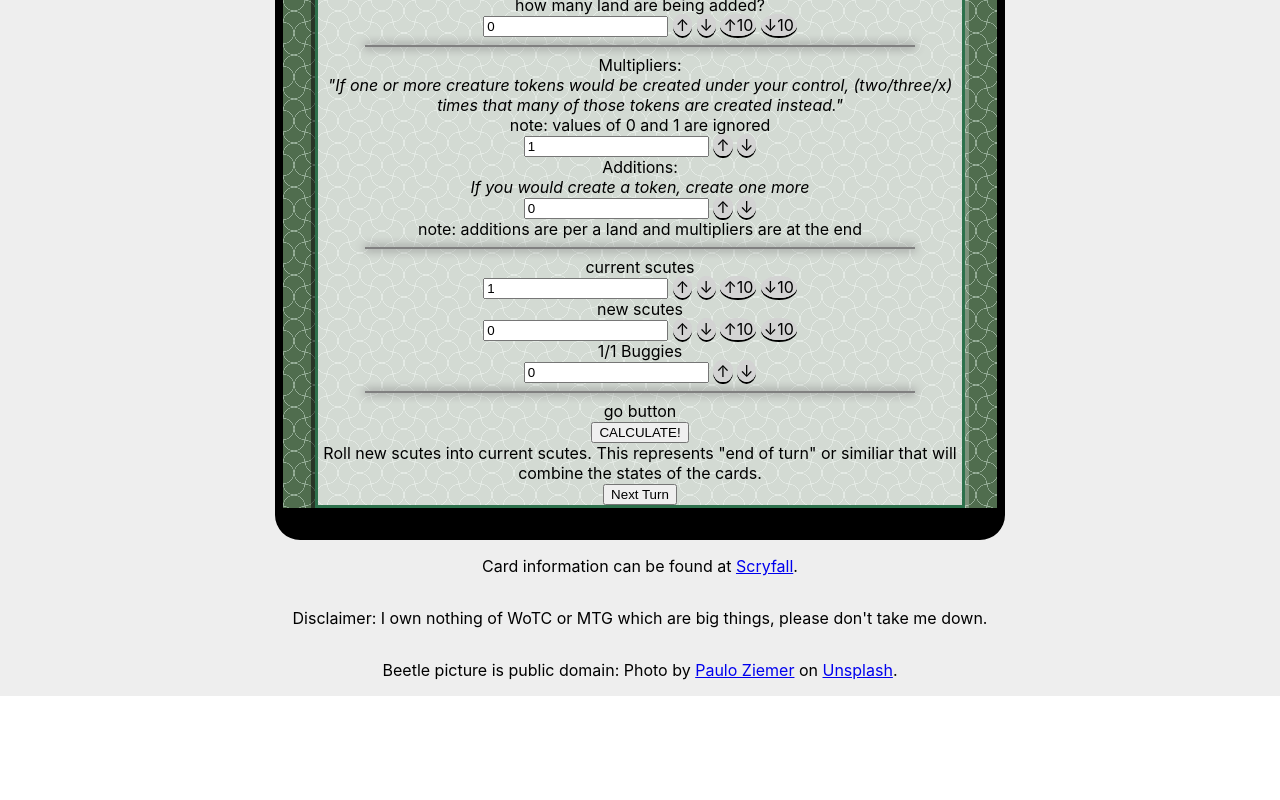
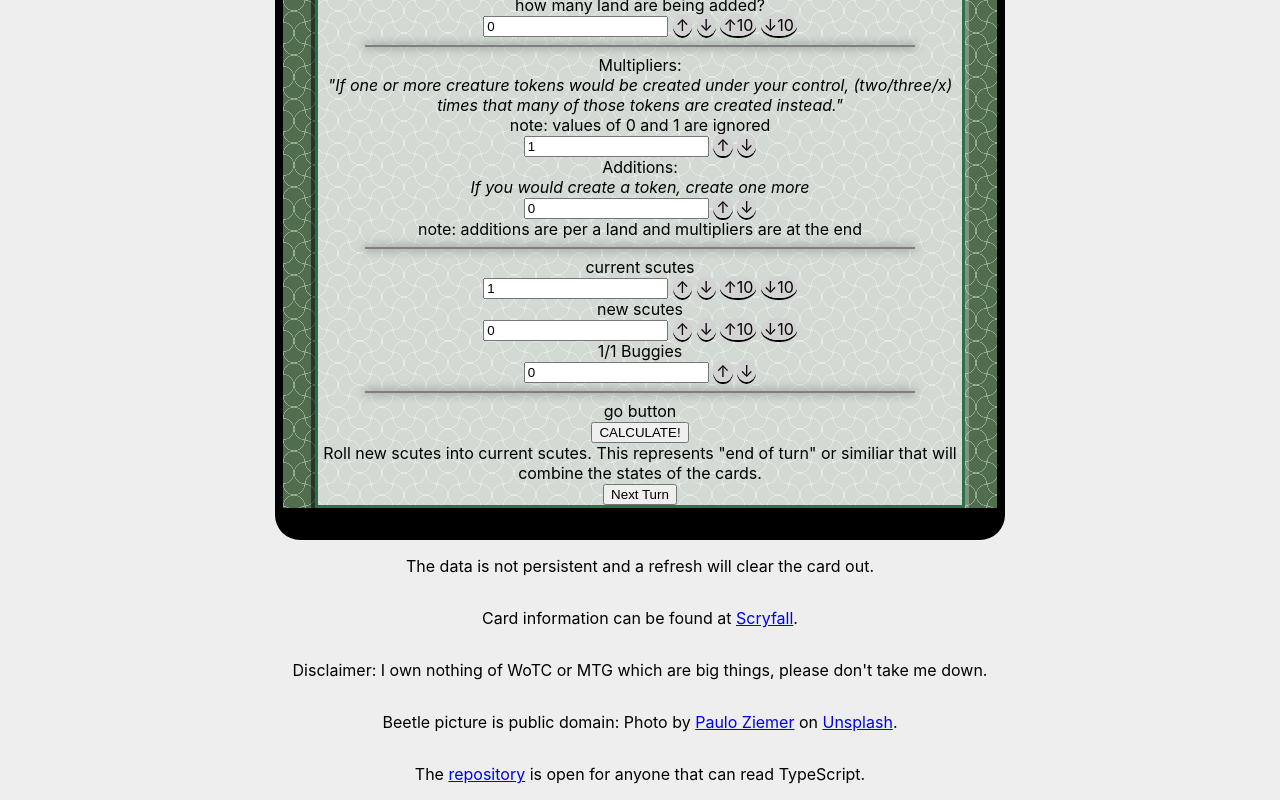
Before and after one commit to Schoony415/ScuteStorm, a React (Create React App) app: page / in a window 1280 px wide. Shown: the part 580-1380 px from the top of the page. Before the commit the page ends 1276 px from the top, so only its background shows below. Built offline with nearby package versions, Linux system fonts and the light colour scheme.

Commit message:
Adds repository link and persistence note

```diff
--- a/src/App.tsx
+++ b/src/App.tsx
@@ -146,10 +146,11 @@ function App() {
 
       </div>
 
-
+      <p>The data is not persistent and a refresh will clear the card out.</p>
       <p>Card information can be found at <a href='https://scryfall.com/card/otc/205/scute-swarm'>Scryfall</a>.</p>
       <p>Disclaimer: I own nothing of WoTC or MTG which are big things, please don't take me down.</p>
       <p>Beetle picture is public domain: Photo by <a href="https://unsplash.com/@ziemer?utm_content=creditCopyText&utm_medium=referral&utm_source=unsplash">Paulo Ziemer</a> on <a href="https://unsplash.com/photos/close-up-photo-of-green-oil-bettle-oV3zTK7vuP0?utm_content=creditCopyText&utm_medium=referral&utm_source=unsplash">Unsplash</a>.</p>
+      <p>The <a href="https://github.com/Schoony415/ScuteStorm">repository</a> is open for anyone that can read TypeScript.</p>
     </div>
   );
 }
```
